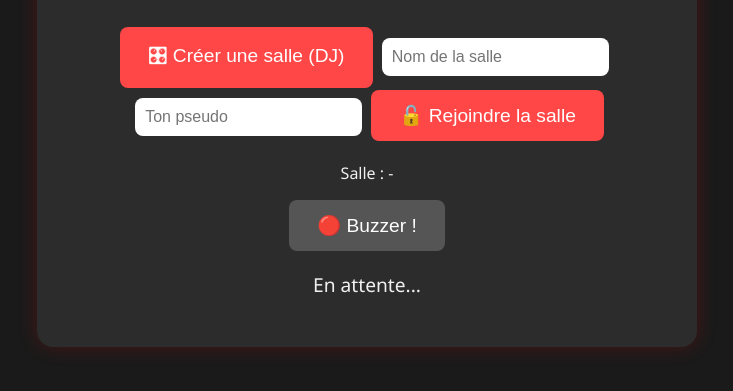
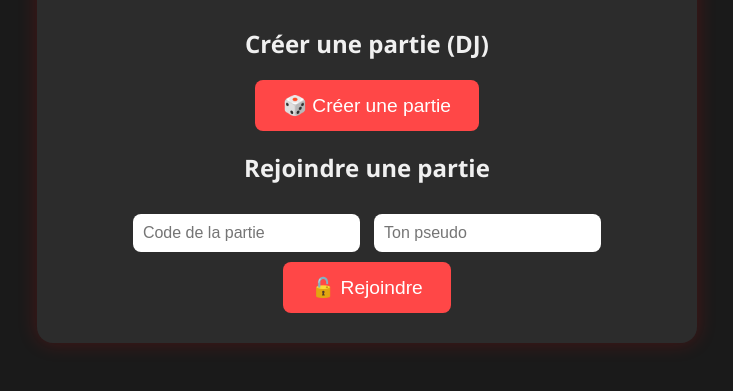
Before and after one commit to thierry-abbet/buzz-au-manoir, a plain HTML site: page client/index.html in a window 1280 px wide. Shown: the part 195-586 px from the top of the page, without its empty margins (273-1006 px from the left). Drawn offline with nearby package versions, Linux system fonts and the light colour scheme.

Commit message:
Update index.html

```diff
--- a/client/index.html
+++ b/client/index.html
@@ -11,17 +11,26 @@
   <div class="container">
     <h1>Buzz au Manoir</h1>
 
-    <div class="room-controls">
-      <button id="create-room">🎛 Créer une salle (DJ)</button>
-      <input type="text" id="room-input" placeholder="Nom de la salle" />
-      <input type="text" id="name-input" placeholder="Ton pseudo" />
-      <button id="join-room">🔓 Rejoindre la salle</button>
+    <!-- Zone DJ pour créer une partie -->
+    <div id="create-section">
+      <h2>Créer une partie (DJ)</h2>
+      <button id="createRoom">🎲 Créer une partie</button>
+      <p id="createdRoomCode" style="margin-top: 10px;"></p>
     </div>
 
-    <p id="room-name">Salle : -</p>
+    <!-- Zone client pour rejoindre une partie -->
+    <div id="join-section">
+      <h2>Rejoindre une partie</h2>
+      <input type="text" id="roomCode" placeholder="Code de la partie" />
+      <input type="text" id="playerName" placeholder="Ton pseudo" />
+      <button id="joinRoom">🔓 Rejoindre</button>
+    </div>
 
-    <button id="buzzer" disabled>🔴 Buzzer !</button>
-    <p id="status">En attente...</p>
+    <!-- Interface buzzer -->
+    <div id="game-section" style="display: none;">
+      <button id="buzzer">🔴 Buzzer !</button>
+      <p id="status">En attente du buzz...</p>
+    </div>
   </div>
 
   <script src="/socket.io/socket.io.js"></script>
```
